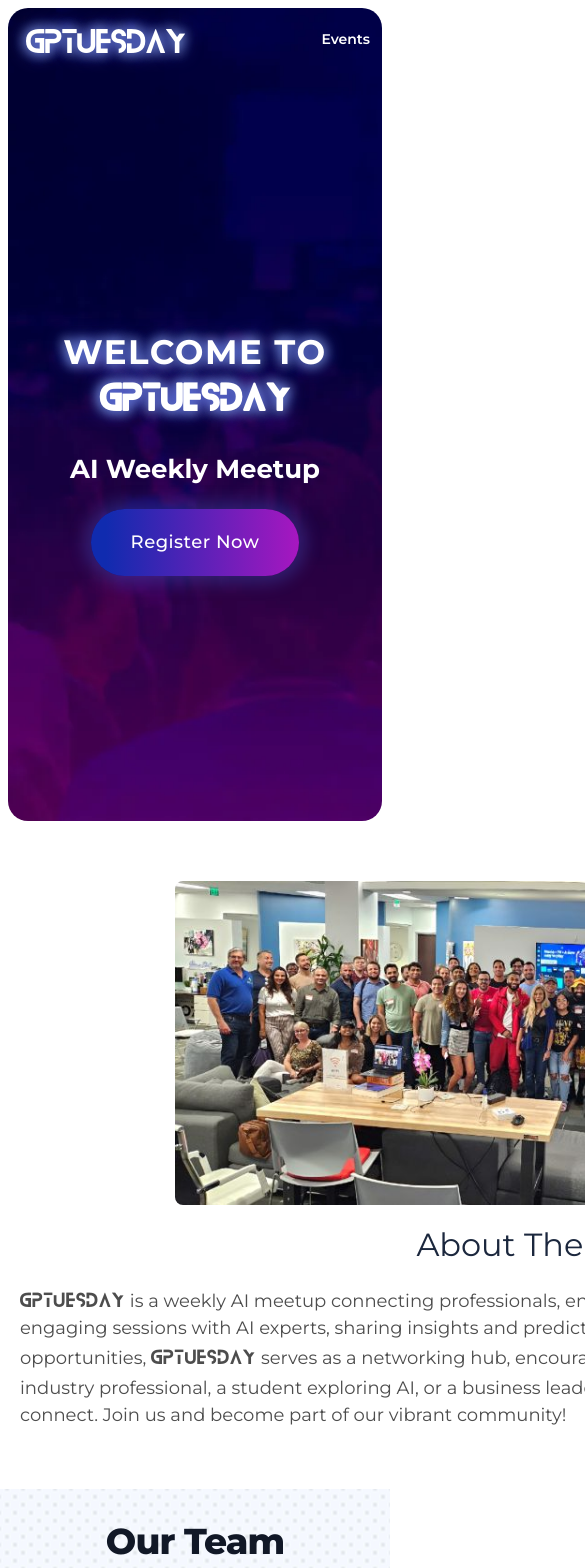
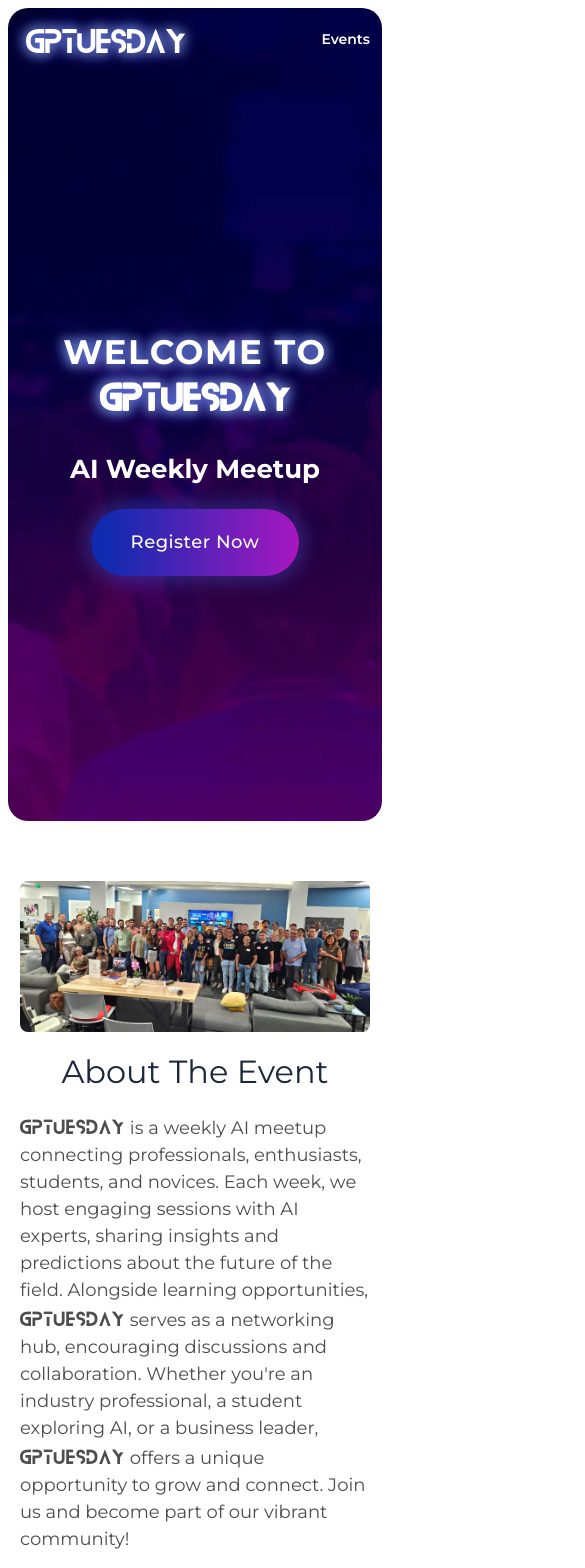
Before and after one commit to gptuesday/gptuesday, a Next.js app: page / in a window 390 px wide. Shown: the top 1568 px of the page, 585 px wide, since content can reach past the window. Built offline with nearby package versions, Linux system fonts and the light colour scheme; no server answers.

Commit message:
fixed about us sizign

```diff
--- a/components/about-the-event.tsx
+++ b/components/about-the-event.tsx
@@ -1,6 +1,6 @@
 export default function AboutTheEvent(){
   return(
-    <section className="w-[1100px] m-auto my-10">
+    <section className="w-full lg:w-[1100px] m-auto my-10">
       <div className="flex flex-wrap p-5">
         <img src="/img/gptuesday-crewai-group.jpeg" alt="about-gptuesday-image" className="w-full max-w-[750px] m-auto rounded-lg mb-5"/>
         <div>
```
